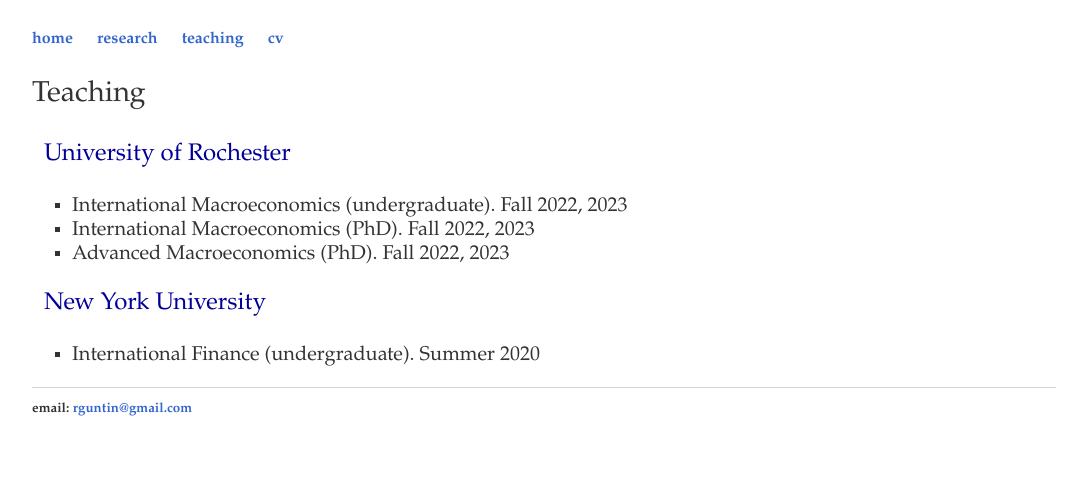
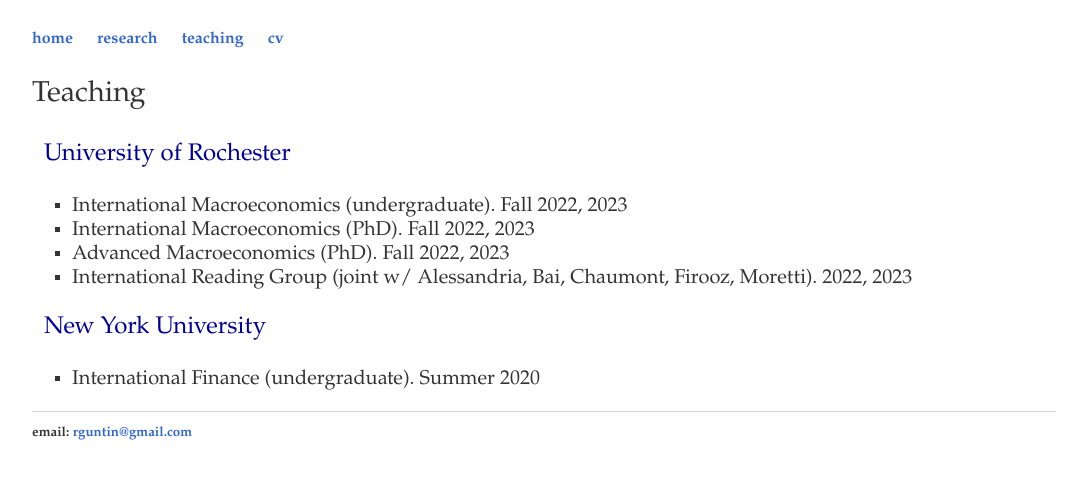
Before and after one commit to rafaguntin/rafaguntin.github.io, a Jekyll site: the page built from teaching/index.html, in a window 1280 px wide. Shown: the top 479 px of the page, without its empty margins (96-1183 px from the left). Built offline with Jekyll 4.4.1, drawn with Linux system fonts in a browser that asks for light colours.

Commit message:
Update index.html

```diff
--- a/teaching/index.html
+++ b/teaching/index.html
@@ -13,6 +13,7 @@
   <li>International Macroeconomics (undergraduate). Fall 2022, 2023</li>
   <li>International Macroeconomics (PhD). Fall 2022, 2023</li>
   <li>Advanced Macroeconomics (PhD). Fall 2022, 2023</li>
+  <li>International Reading Group (joint w/ Alessandria, Bai, Chaumont, Firooz, Moretti). 2022, 2023</li>
 </ul>
 <big>
 			<p style="color:#000099">  &nbsp; New York University</p>
```
